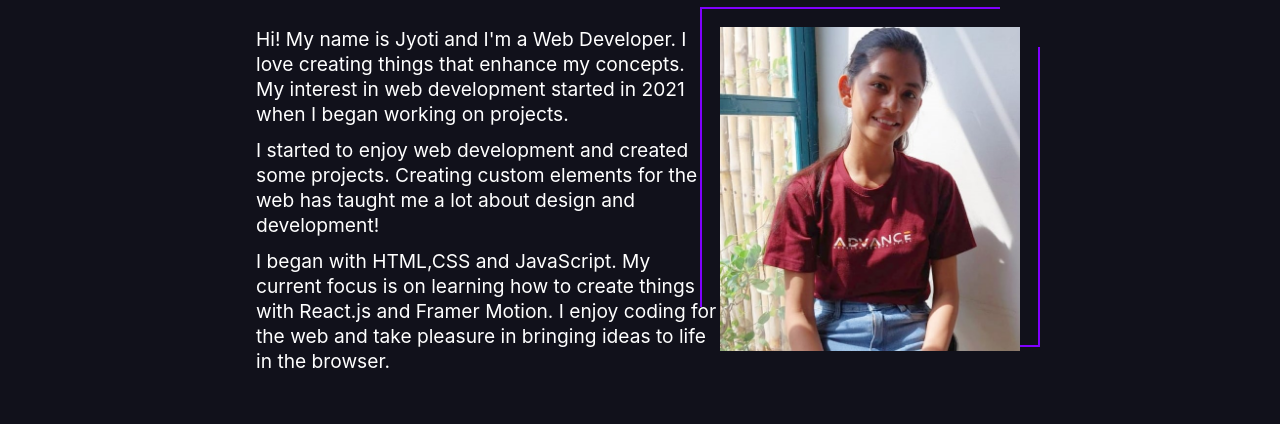
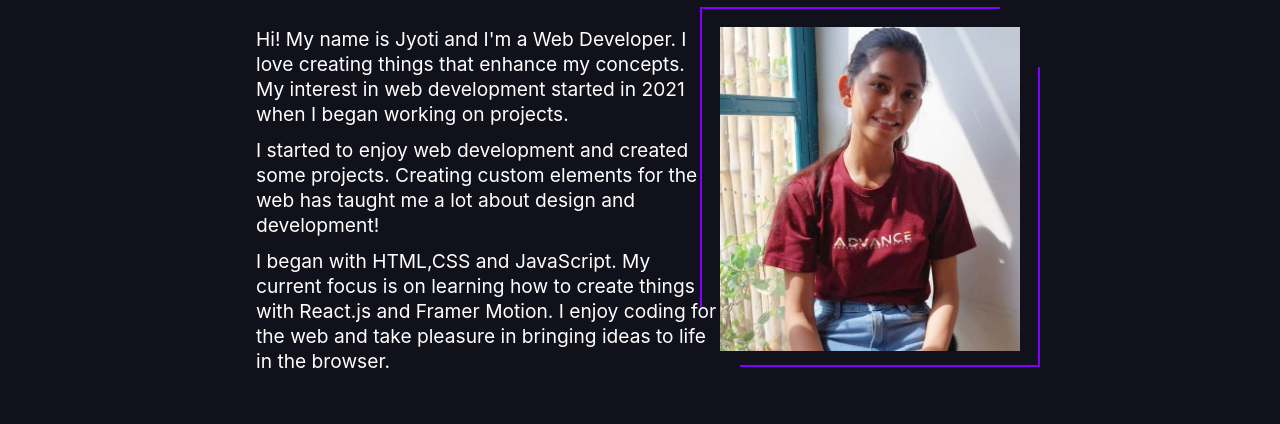
Before and after one commit to Jyoti-Saklani/Portfolio-site, a plain HTML site: page index.html in a window 1280 px wide. In both pictures the pointer is over the element 870 px from the left and 1151 px from the top of the page. Shown: the part 951-1375 px from the top of the page. Drawn offline with nearby package versions, Linux system fonts and the light colour scheme; a web font is replaced by a local one.

Commit message:
Update style.css

```diff
--- a/style.css
+++ b/style.css
@@ -929,7 +929,7 @@ noscript{
 }
 /* hover effect on dp */
 .dp:hover::after{
-    transform: translate(20px,20px);
+    transform: translate(20px,40px);
     transition-duration: .5s;
 }
 .dp:hover::before{
```
